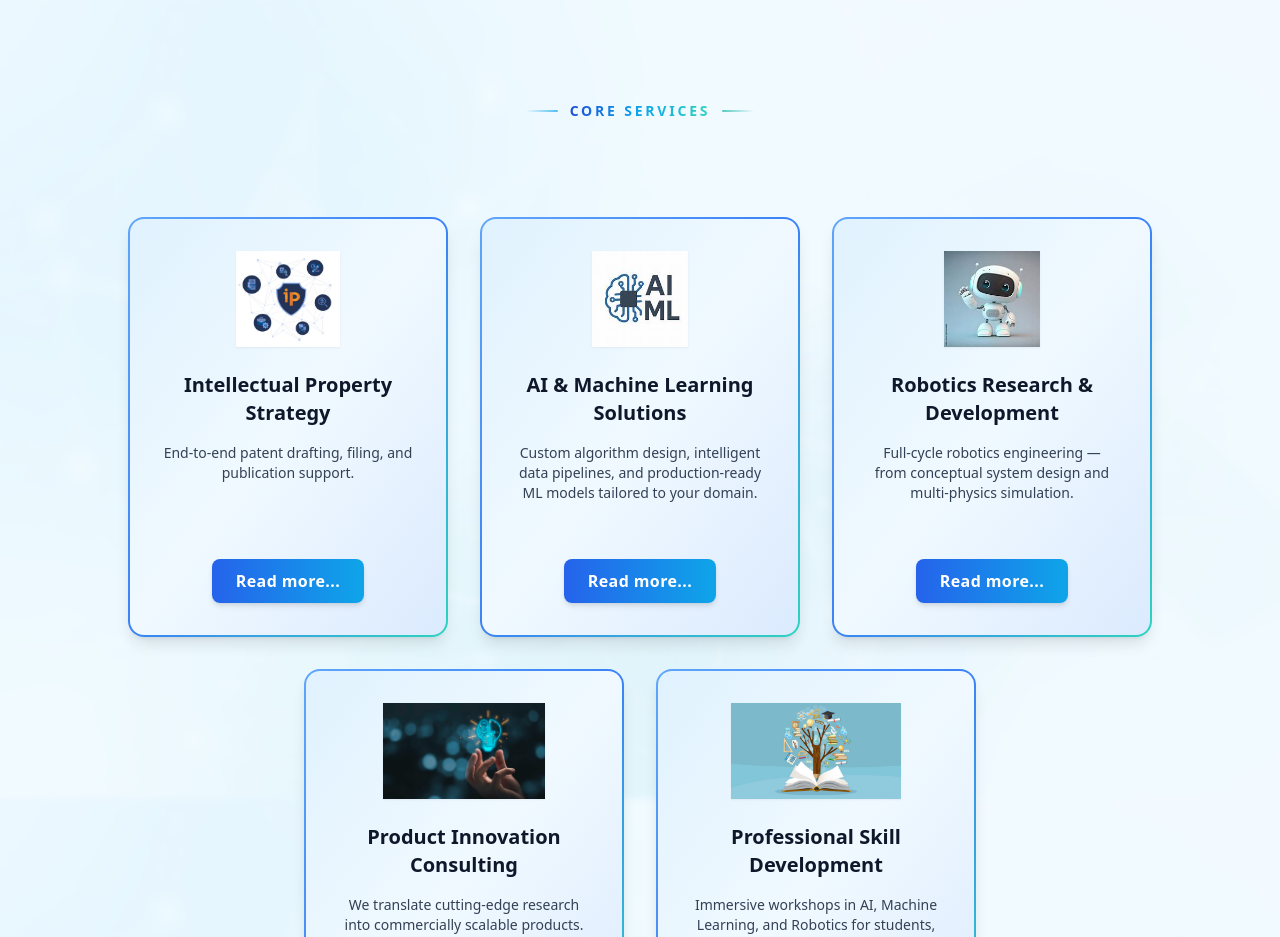
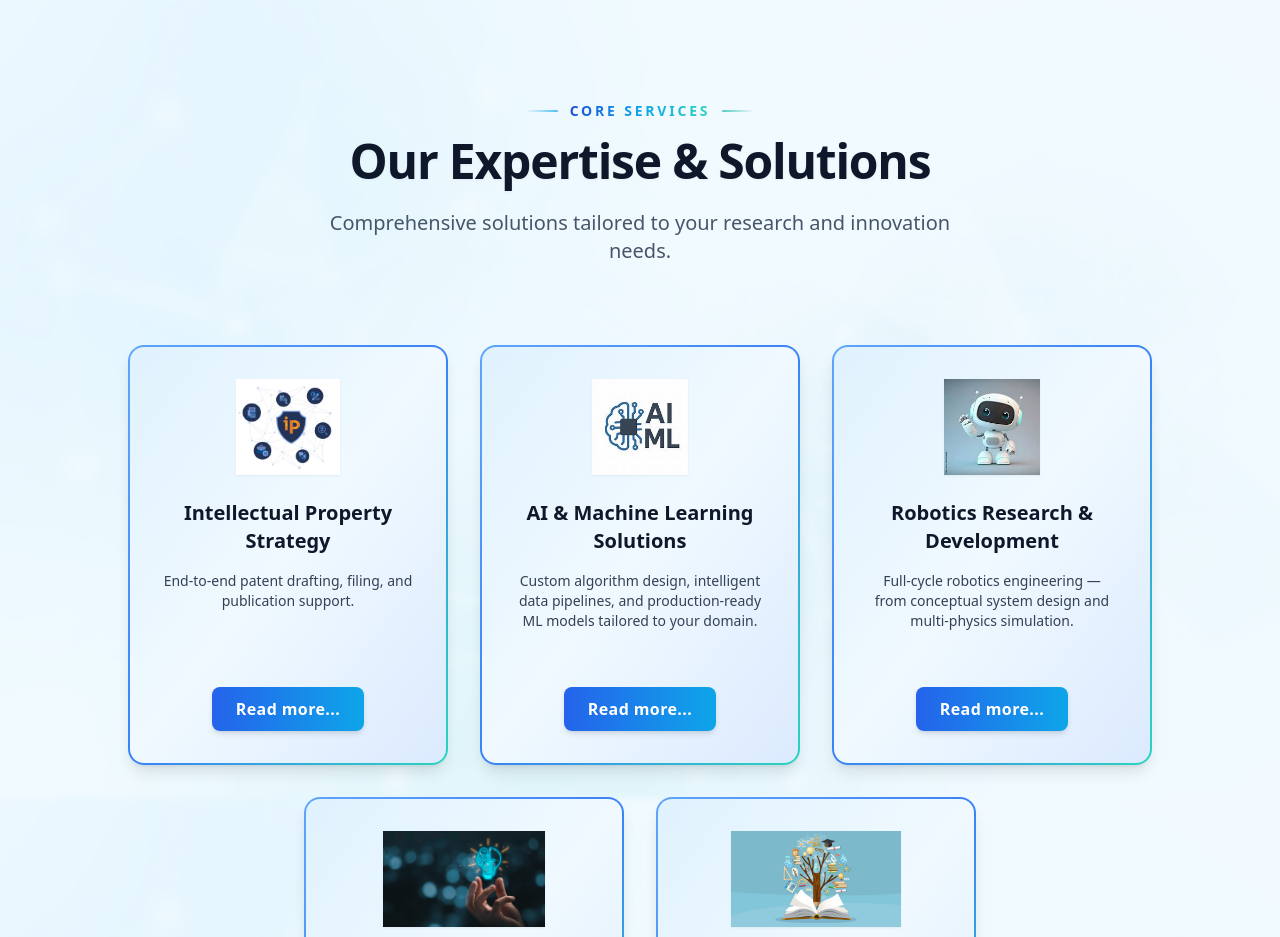
Before and after one commit to Neuzura-Technologies/neuzura-website, a React (Vite) app: page / in a window 1280 px wide. Shown: the part 802-1739 px from the top of the page. Built offline with nearby package versions, Linux system fonts and the light colour scheme; no server answers.

Commit message:
fixed TS

```diff
--- a/src/App.tsx
+++ b/src/App.tsx
@@ -1,4 +1,4 @@
-import { useState, useEffect, useRef } from 'react';
+import { useState, useEffect } from 'react';
 import {
   Shield,
   Brain,
@@ -22,7 +22,6 @@ import {
   Zap,
   Target,
   Eye,
-  Phone,
 } from 'lucide-react';
 import { supabase } from './lib/supabase';
 import bgImage from './background.png';
@@ -489,10 +488,10 @@ function Services() {
       className="relative py-24 bg-cover bg-center bg-fixed"
       style={{ backgroundImage: `url(${serviceBg})` }}
     >
-      {/* The Frosted Glass Overlay - keeps the text and cards readable over the background */}
+      {/* The Frosted Glass Overlay */}
       <div className="absolute inset-0 bg-sky-50/85 backdrop-blur-[3px]"></div>
 
-      {/* Main Content Container - 'relative z-10' keeps it above the frosted glass */}
+      {/* Main Content Container */}
       <div className="relative z-10 max-w-7xl mx-auto px-4 sm:px-6 lg:px-8">
 
         {/* Header */}
@@ -500,26 +499,23 @@ function Services() {
 
           {/* Animated Gradient 'Eyebrow' Tagline */}
           <div className="inline-flex items-center justify-center gap-3 mb-4 group cursor-default">
-            {/* Left decorative line */}
             <div className="h-[2px] w-8 bg-gradient-to-r from-transparent to-sky-500 rounded-full transition-all duration-500 group-hover:w-12 group-hover:opacity-100 opacity-70"></div>
 
-            {/* The Gradient Text */}
             <span className="text-transparent bg-clip-text bg-gradient-to-r from-blue-700 via-sky-500 to-teal-400 text-sm font-black uppercase tracking-[0.2em] group-hover:tracking-[0.3em] transition-all duration-500">
               Core Services
             </span>
 
-            {/* Right decorative line */}
             <div className="h-[2px] w-8 bg-gradient-to-l from-transparent to-teal-500 rounded-full transition-all duration-500 group-hover:w-12 group-hover:opacity-100 opacity-70"></div>
           </div>
 
-          {/* Main Heading */}
+          {/* Main Heading - Hardcoded to fix TypeScript error */}
           <h2 className="text-4xl sm:text-5xl font-extrabold text-slate-900 tracking-tight mb-6 drop-shadow-sm">
-            {services.heading}
+            Our Expertise & Solutions
           </h2>
 
-          {/* Subheading */}
+          {/* Subheading - Hardcoded to fix TypeScript error */}
           <p className="text-slate-600 text-lg sm:text-xl leading-relaxed max-w-2xl mx-auto font-medium">
-            {services.subheading}
+            Comprehensive solutions tailored to your research and innovation needs.
           </p>
         </div>
 
@@ -1026,12 +1022,8 @@ function Contact() {
 // Footer
 // ============================================================
 function Footer() {
-  const { footer, nav, company } = SITE_CONTENT;
+  const { footer, company } = SITE_CONTENT;
 
-  const scrollTo = (href: string) => {
-    const el = document.querySelector(href);
-    if (el) el.scrollIntoView({ behavior: 'smooth' });
-  };
 
   return (
     <footer className="bg-slate-900 text-slate-400">
```
